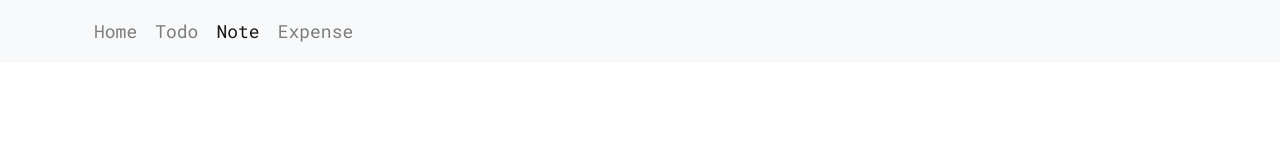
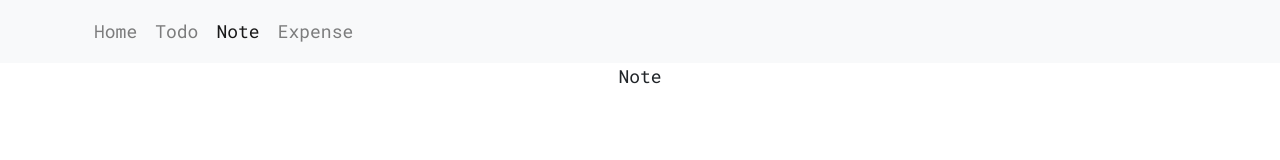
Before and after one commit to deep-govindvira/All_Tasker, a React (Create React App) app in the folder frontend/: page /Note in a window 1280 px wide. Shown: the top 160 px of the page. Built offline with nearby package versions, Linux system fonts and the light colour scheme.

Commit message:
add expense and note

```diff
--- a/frontend/src/App.js
+++ b/frontend/src/App.js
@@ -3,6 +3,8 @@ import Home from './home/Home';
 import Todo from './todo/Todo';
 import Navbar from './Navbar';
 import { BrowserRouter, Routes, Route } from 'react-router-dom';
+import Expense from './expense/Expense';
+import Note from './note/Note';
 
 function App() {
   return (
@@ -14,6 +16,8 @@ function App() {
         <Routes>
           <Route path='/' element={<Home />} />
           <Route path='/Todo' element={<Todo />} />
+          <Route path='/Note' element={<Note />} />
+          <Route path='/Expense' element={<Expense />} />
         </Routes>
       </BrowserRouter>
       <div className="fixed-bottom bg-dark text-light">Deep Govindvira © 2024</div>
```
